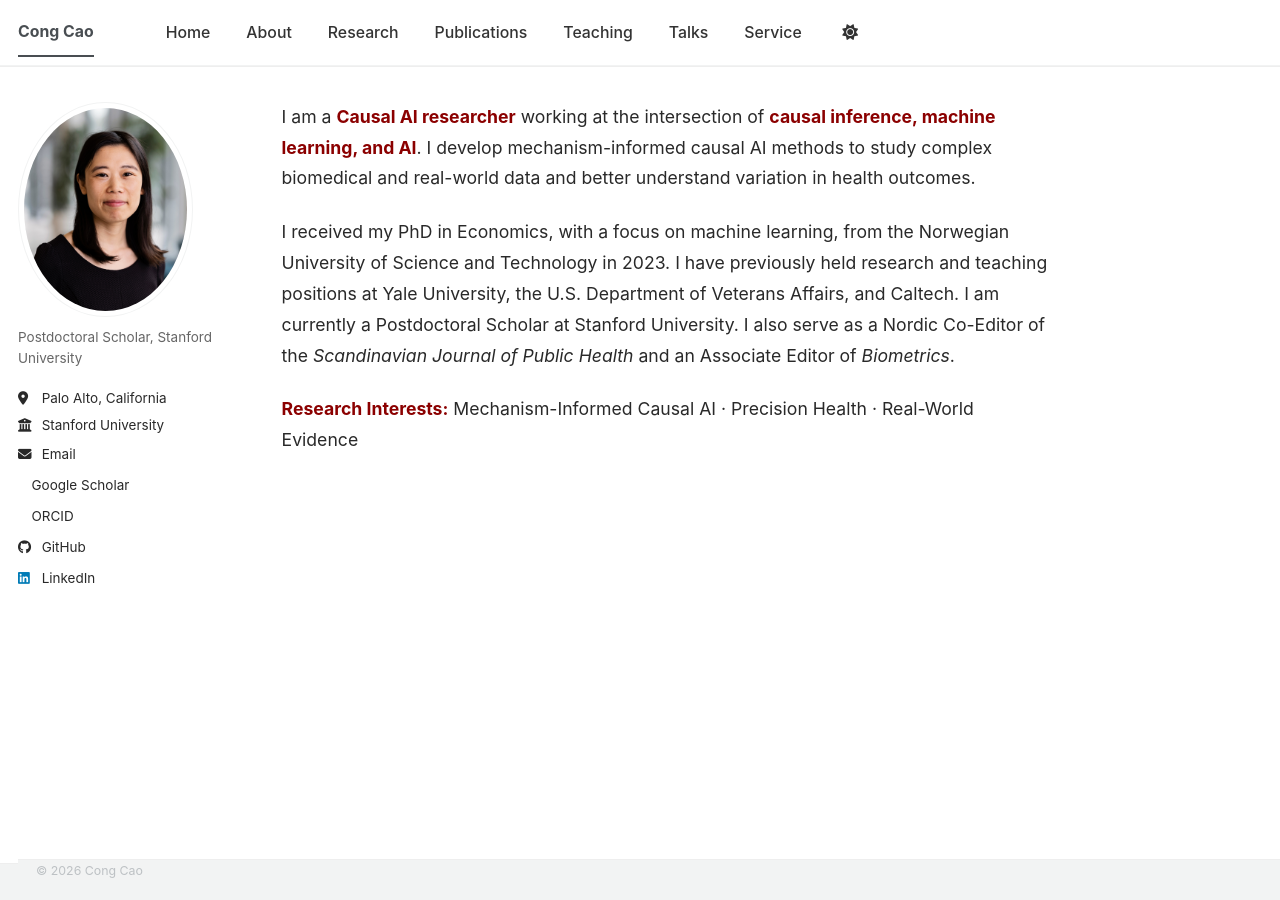
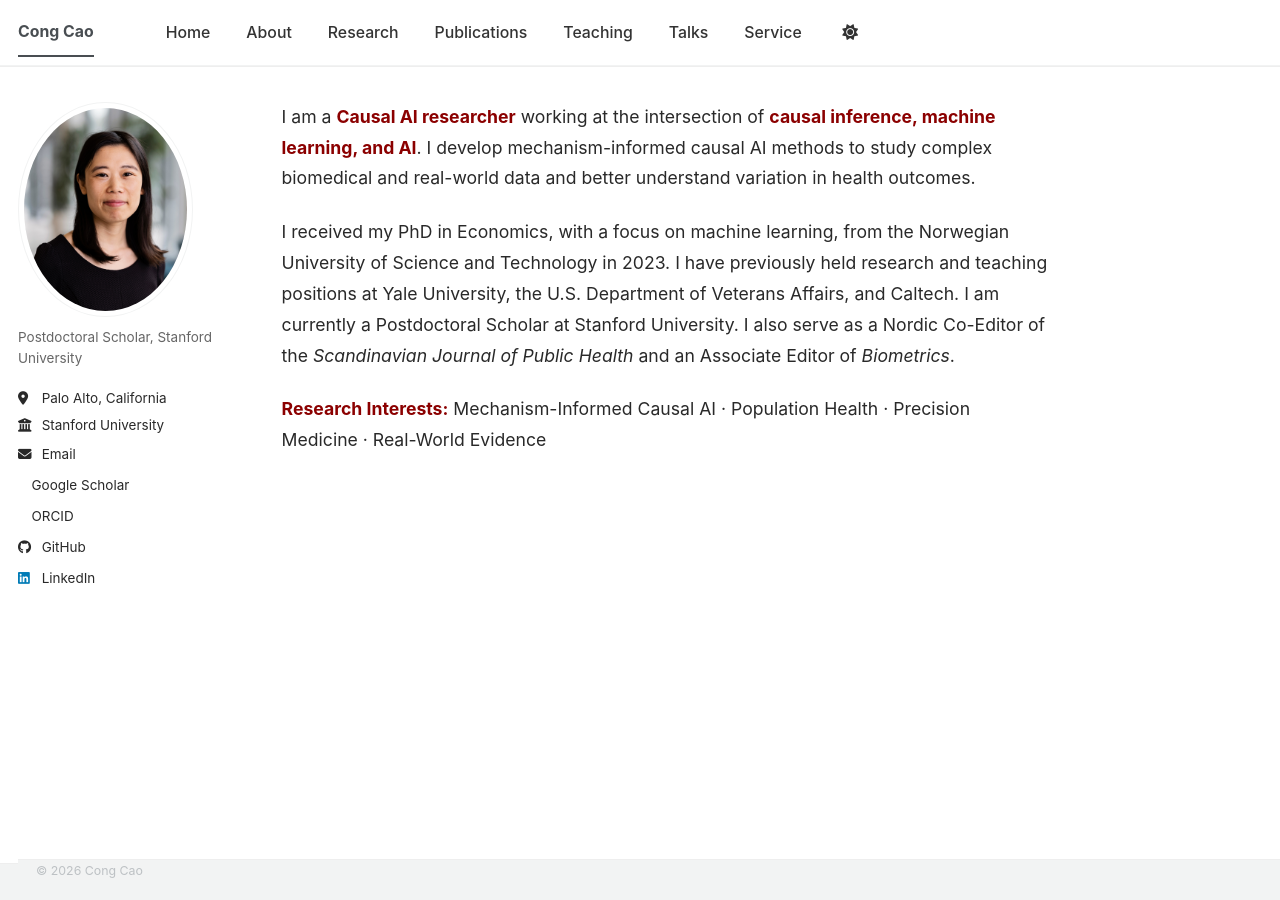
Before and after one commit to congca0/congca0.github.io, a Jekyll site: the page built from index.md, in a window 1280 px wide. Built offline with Jekyll 4.4.1, drawn with Linux system fonts in a browser that asks for light colours; a style sheet for code colours, icons or effects is not loaded; our own code applies the rules of GitHub Pages for plain Markdown files.

Commit message:
Update index.md

```diff
--- a/index.md
+++ b/index.md
@@ -7,4 +7,4 @@ I am a <strong style="color: #8B0000;">Causal AI researcher</strong> working at
 
 I received my PhD in Economics, with a focus on machine learning, from the Norwegian University of Science and Technology in 2023. I have previously held research and teaching positions at Yale University, the U.S. Department of Veterans Affairs, and Caltech. I am currently a Postdoctoral Scholar at Stanford University. I also serve as a Nordic Co-Editor of the *Scandinavian Journal of Public Health* and an Associate Editor of *Biometrics*.
 
-<strong style="color: #8B0000;">Research Interests:</strong> Mechanism-Informed Causal AI · Precision Health · Real-World Evidence
+<strong style="color: #8B0000;">Research Interests:</strong> Mechanism-Informed Causal AI · Population Health · Precision Medicine · Real-World Evidence
```
